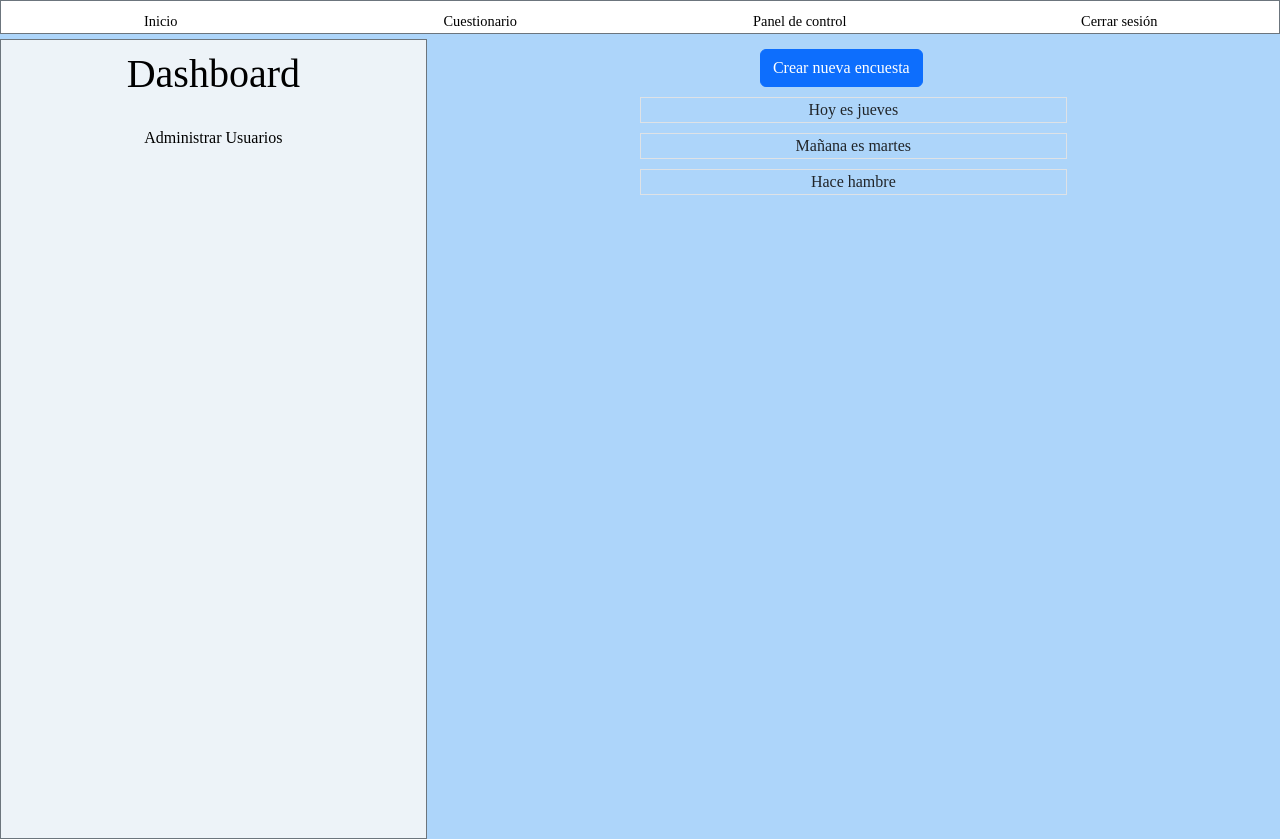
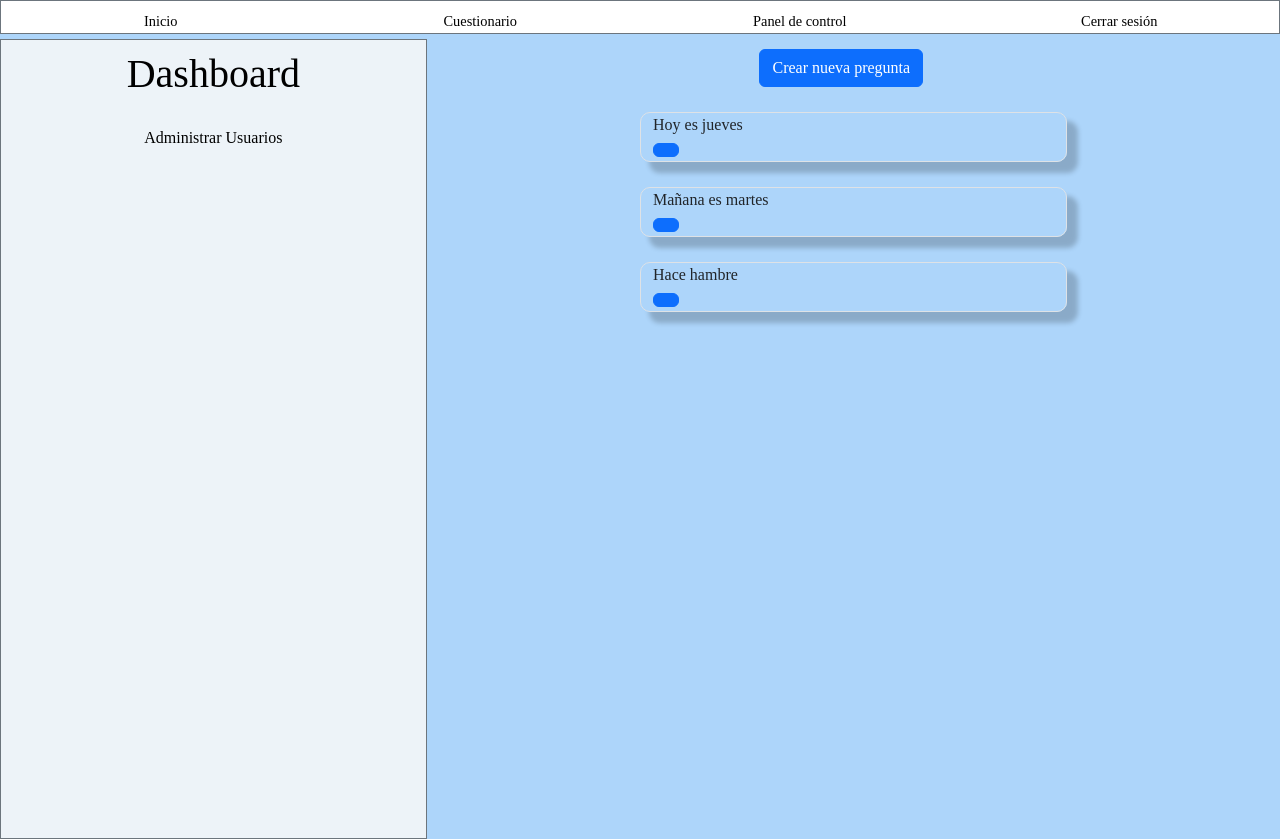
Before and after one commit to kmilom/michaeliba-front, a React (Create React App) app: page /dashboard/asamblea/1 in a window 1280 px wide. Built offline with nearby package versions, Linux system fonts and the light colour scheme.

Commit message:
Agregada funcionalidad de crear preguntas

```diff
--- a/src/App.css
+++ b/src/App.css
@@ -35,6 +35,12 @@
     background-color: #fafaf8d7;
     min-height: 100vh;
 }
+#preguntas{
+    border-radius: 10px;
+    box-shadow: 10px 10px 5px 1px rgba(0, 0, 0, 0.2);
+    margin-top: 25px;
+    font-family: 'Times New Roman';
+}
 #saludo{
     font-family: 'Times New Roman';
 }
--- a/src/components/Asamblea.js
+++ b/src/components/Asamblea.js
@@ -1,5 +1,5 @@
 import React from "react";
-import { Col, Row } from "react-bootstrap";
+import { Button, Col, Row } from "react-bootstrap";
 import { useParams } from "react-router-dom";
 import { vectorPreguntas } from "../utils/Info";
 import CrearPregunta from "./CrearPregunta";
@@ -13,7 +13,10 @@ export default function Asamblea (){
         <Row>
             <CrearPregunta props={idAsamblea} />
             {preguntas.map((p) =>
-                <Col key={p.id} xs={{ span: 6, offset: 3 }} className="text-center border">{p.pregunta}</Col>
+                <Col id="preguntas" key={p.id} xs={{ span: 6, offset: 3 }} className="border">
+                    <Col>{p.pregunta}</Col>
+                    <Col><Button /></Col>
+                </Col>
             )}
         </Row>
     );
--- a/src/components/CrearPregunta.js
+++ b/src/components/CrearPregunta.js
@@ -1,32 +1,54 @@
 import React, { useState } from "react";
 import { Row, Col, Button, Modal, Form } from "react-bootstrap";
-//import { vectorPreguntas } from "../utils/Info";
+import { vectorPreguntas } from "../utils/Info";
 
 export default function CrearPregunta (props){
 
     const [show, setShow] = useState(false);
-
     const handleClose = () => setShow(false);
     const handleShow = () => setShow(true);
 
+    const estadoInicialFormPregunta = {
+        id: vectorPreguntas.length,
+        pregunta: '',
+        idAsamblea: Number(props.props)
+    }
+
+    const [estadoForm, cambiarEstadoForm] = useState(estadoInicialFormPregunta);
+
+    const gestionarCamposForm = event => {
+        const {name, value} = event.target;
+        cambiarEstadoForm({...estadoForm,[name]:value});
+    }
+
+    const onSubmitForm = e => {
+        e.preventDefault();
+        estadoForm.id = vectorPreguntas.length + 1;
+        vectorPreguntas.push(estadoForm);
+        cambiarEstadoForm(estadoInicialFormPregunta);
+        handleClose();
+    }
+
     return(
         <Row>
-            <Col xs={{ span: 8, offset:2 }} className="text-center">
-                <Button variant="primary" onClick={handleShow}>Crear nueva encuesta</Button>
-            </Col>
+            <Col xs={{ span: 8, offset:2 }} className="text-center"><Button variant="primary" onClick={handleShow}>Crear nueva pregunta</Button></Col>
 
             <Modal show={show} onHide={handleClose} backdrop="static" keyboard={false} >
                 <Modal.Header closeButton>
-                    <Modal.Title>Crear Encuesta</Modal.Title>
+                    <Modal.Title>Crear Pregunta</Modal.Title>
                 </Modal.Header>
 
                 <Modal.Body>
-                    <Form>
+                    <Form onSubmit={onSubmitForm}>
                         <Form.Group>
                             <Row>
                                 <Form.Label column sm={{ span: 2, offset: 2 }}>Pregunta</Form.Label>
-                                <Col sm="6"><Form.Control name="pregunta" id="pregunta" size="sm" type="text" /></Col>
+                                <Col sm="6"><Form.Control name="pregunta" id="pregunta" size="sm" type="text" value={estadoForm.pregunta} onChange={gestionarCamposForm} /></Col>
                             </Row>
+                        </Form.Group>
+
+                        <Form.Group>
+                            <Col xs={{ span: 4, offset: 5 }}><Button type="submit">Guardar</Button></Col>
                         </Form.Group>
                     </Form>
                 </Modal.Body>
--- a/src/components/Pregunta.js
+++ b/src/components/Pregunta.js
@@ -1,33 +1,29 @@
 import React from "react";
-import { Row, Col, Form } from "react-bootstrap";
-import { vectorPosiblesRespuestas } from "../utils/Info";
+import { Row, Col } from "react-bootstrap";
 
-
-/*<div>
-                            <input type="radio" value="yes" name={pregunta.id} /> S&iacute;. <br/>
-                            <input type="radio" value="no" name={pregunta.id} /> No. <br/>
-                            <input type="radio" value="non" name={pregunta.id} /> No sabe, no responde. <br/>
-                        </div>  */
-
-const Pregunta = ({pregunta}) => {
-    let respuestas = vectorPosiblesRespuestas.filter(element => element.idPregunta === pregunta.id)
-    return(
-        <>
-            <Row>
-                <Col xs={{ span: 6, offset: 3 }} className="border border-secondary mb-4" id="box">
-                    <Row><Col xs={{ span: 8, offset: 2 }} className="text-center border-bottom border-dark"><h5>¿{pregunta.pregunta}?</h5></Col></Row>
-                    <Row>
-                        <Col>
+/*<Col>
                         {respuestas.map((respuesta)=>
                                 <Col key={respuesta.id}>
                                     <input type="radio" value={respuesta.respuesta} name={pregunta.id}>{respuesta.respuesta}</input><br/>
                                 </Col>
                             )}
-                        </Col>
-                    </Row>
-                </Col>
-            </Row>
-        </>
+                        </Col>  */
+
+const Pregunta = ({pregunta}) => {
+    //let respuestas = vectorPosiblesRespuestas.filter(element => element.idPregunta === pregunta.id)
+    return(
+        <Row>
+            <Col xs={{ span: 6, offset: 3 }} className="border border-secondary mb-4" id="box">
+                <Row><Col xs={{ span: 8, offset: 2 }} className="text-center border-bottom border-dark"><h5>¿{pregunta.pregunta}?</h5></Col></Row>
+                <Row>
+                    <div>
+                        <input type="radio" value="yes" name={pregunta.id} /> S&iacute;. <br/>
+                        <input type="radio" value="no" name={pregunta.id} /> No. <br/>
+                        <input type="radio" value="non" name={pregunta.id} /> No sabe, no responde. <br/>
+                    </div>
+                </Row>
+            </Col>
+        </Row>
     );
 }
 
--- a/src/components/Preguntas.js
+++ b/src/components/Preguntas.js
@@ -6,7 +6,7 @@ import { vectorPreguntas } from "../utils/Info";
 export default function Preguntas (){
     return(
         <>
-            <Row>{vectorPreguntas.map((p)=>( <Pregunta key={p.id} pregunta={p}/>))}</Row>
+            <Row>{vectorPreguntas.map((p)=>(<Pregunta key={p.id} pregunta={p}/>))}</Row>
             <Row>
                 <Col xs={{ span: 4, offset: 4 }} className="py-4 text-center"><Button variant="primary" size="lg">Enviar</Button></Col>
             </Row>
--- a/src/utils/Info.js
+++ b/src/utils/Info.js
@@ -10,7 +10,7 @@ export const vectorPreguntas = [
     {id:3, pregunta:"Hace hambre", idAsamblea:1}
 ];
 
-export const vectorPosiblesRespuestas = [
+/*export const vectorPosiblesRespuestas = [
     {id: 1, respuesta: "Sí", idPregunta: 1},
     {id: 2, respuesta: "No", idPregunta: 1},
     {id: 3, respuesta: "No sabe", idPregunta: 1},
@@ -20,4 +20,4 @@ export const vectorPosiblesRespuestas = [
     {id: 7, respuesta: "Sí", idPregunta: 3},
     {id: 8, respuesta: "No", idPregunta: 3},
     {id: 9, respuesta: "No sabe", idPregunta: 3}
-];
+];*/
```
